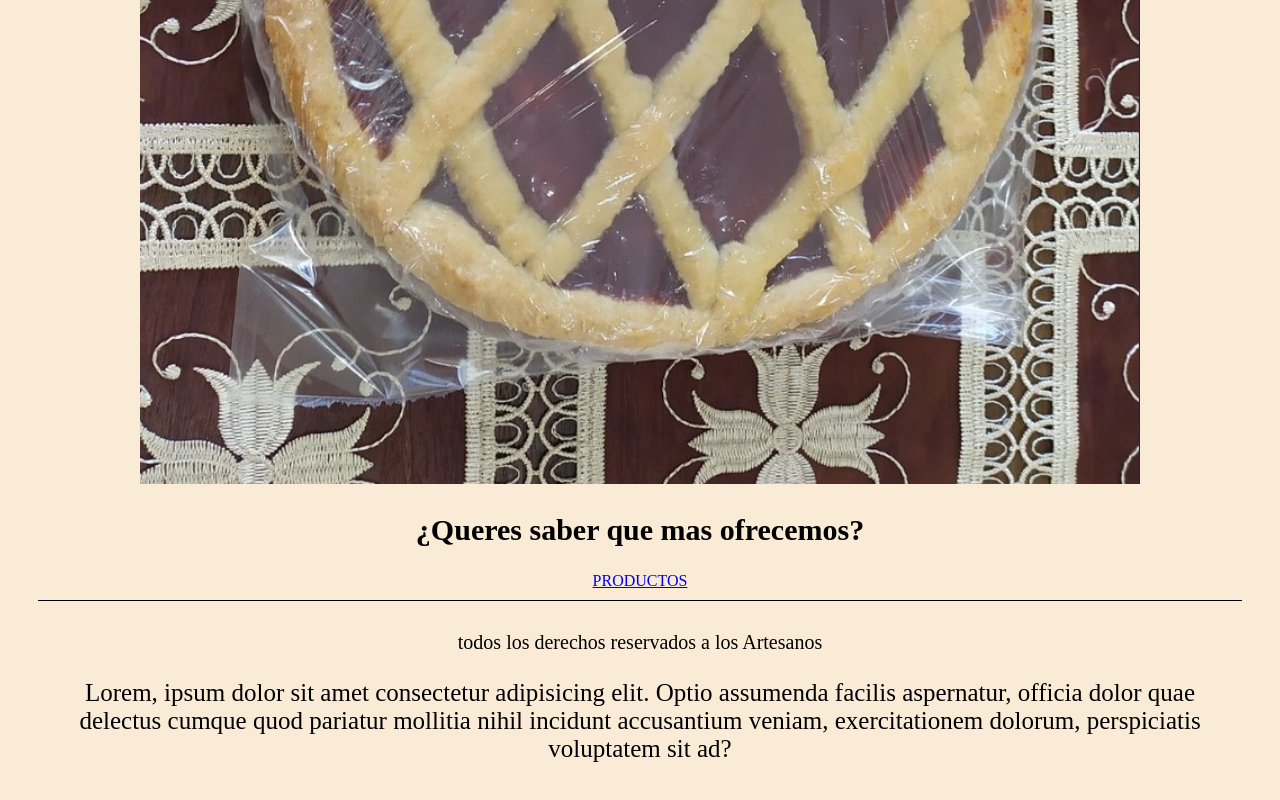
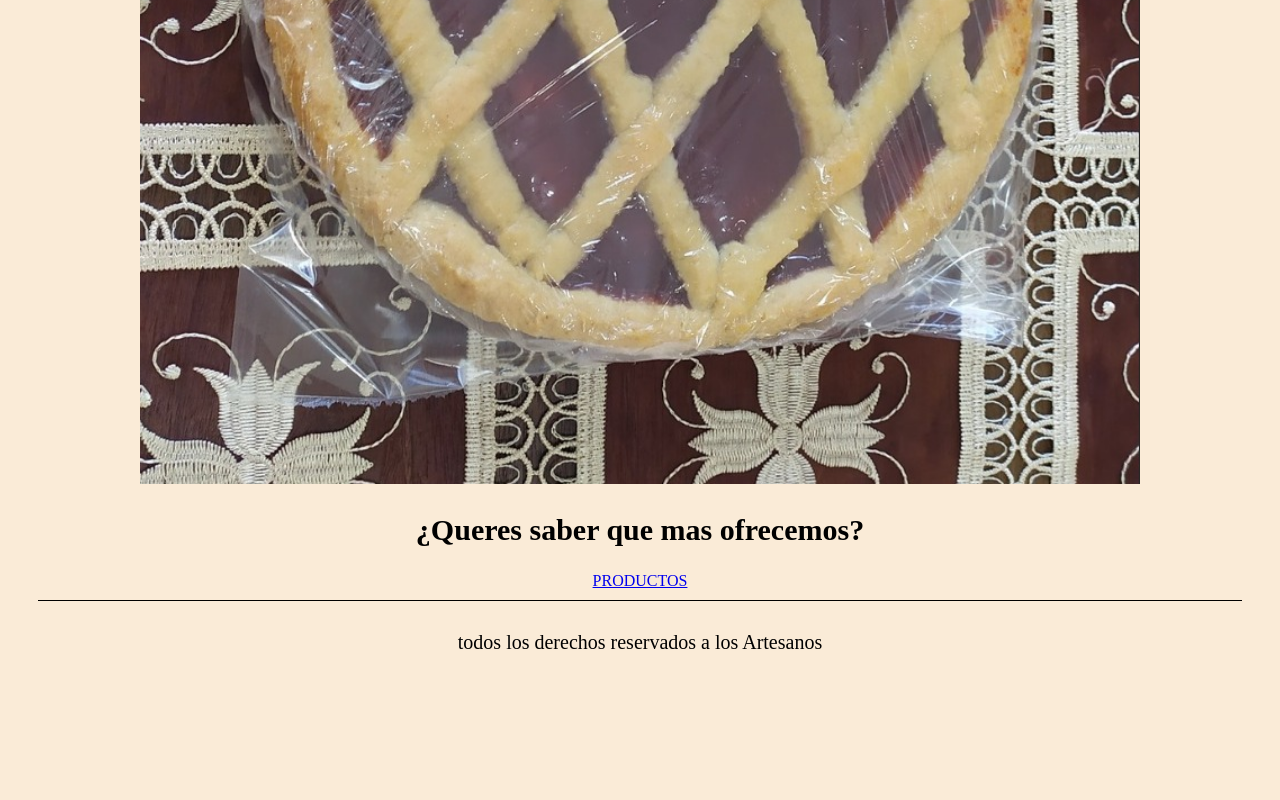
Before and after one commit to joaco036/segundaPre-entrega-Vallejos, a plain HTML site: page index.html in a window 1280 px wide. Shown: the part 2392-3192 px from the top of the page. After the commit the page ends 3126 px from the top, so only its background shows below. Drawn offline with Linux system fonts and the light colour scheme.

Commit message:
cambio footer

```diff
--- a/index.html
+++ b/index.html
@@ -30,7 +30,6 @@
     </main>
     <footer>
         <p class="footer">todos los derechos reservados a los Artesanos</p>
-        <p>Lorem, ipsum dolor sit amet consectetur adipisicing elit. Optio assumenda facilis aspernatur, officia dolor quae delectus cumque quod pariatur mollitia nihil incidunt accusantium veniam, exercitationem dolorum, perspiciatis voluptatem sit ad?</p>
     </footer>
 
 </body>
```
